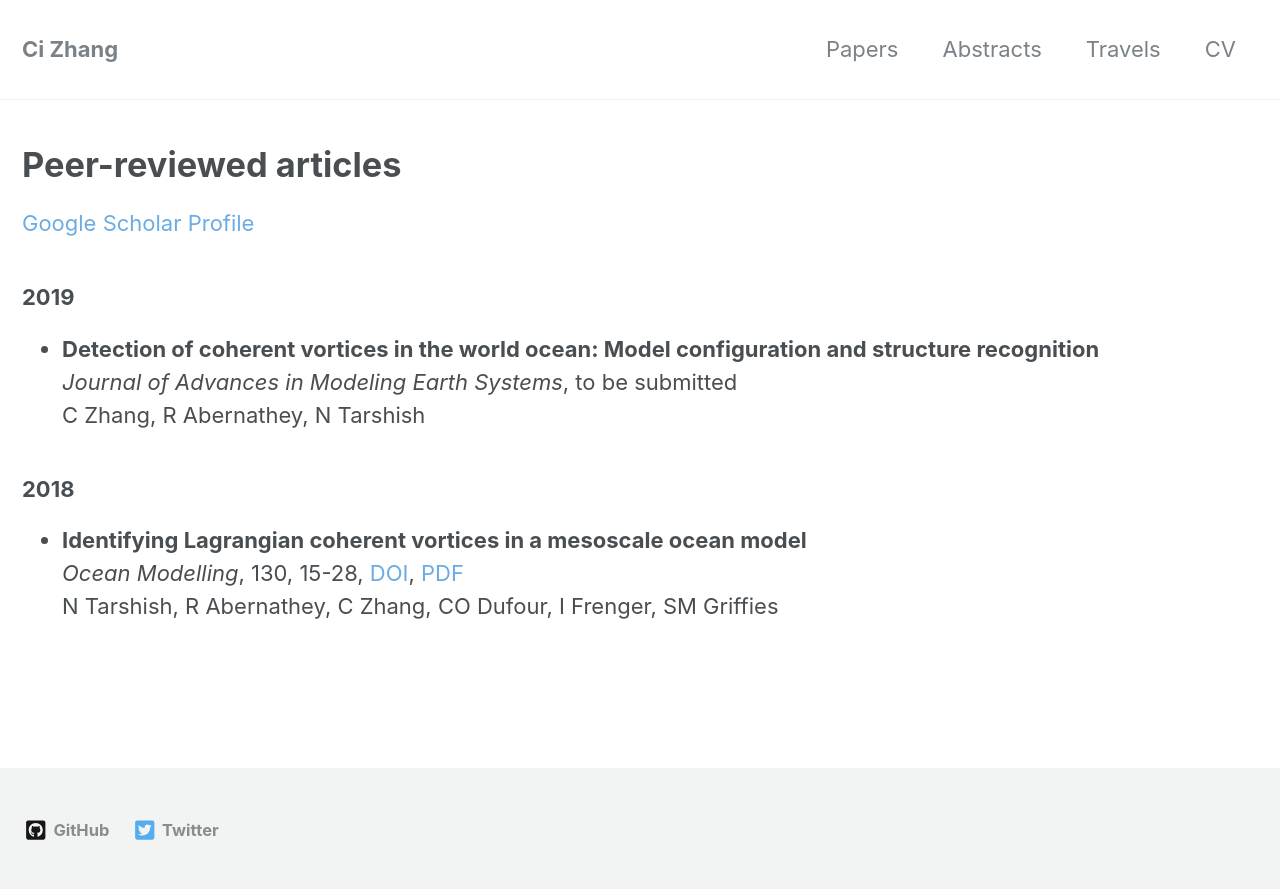
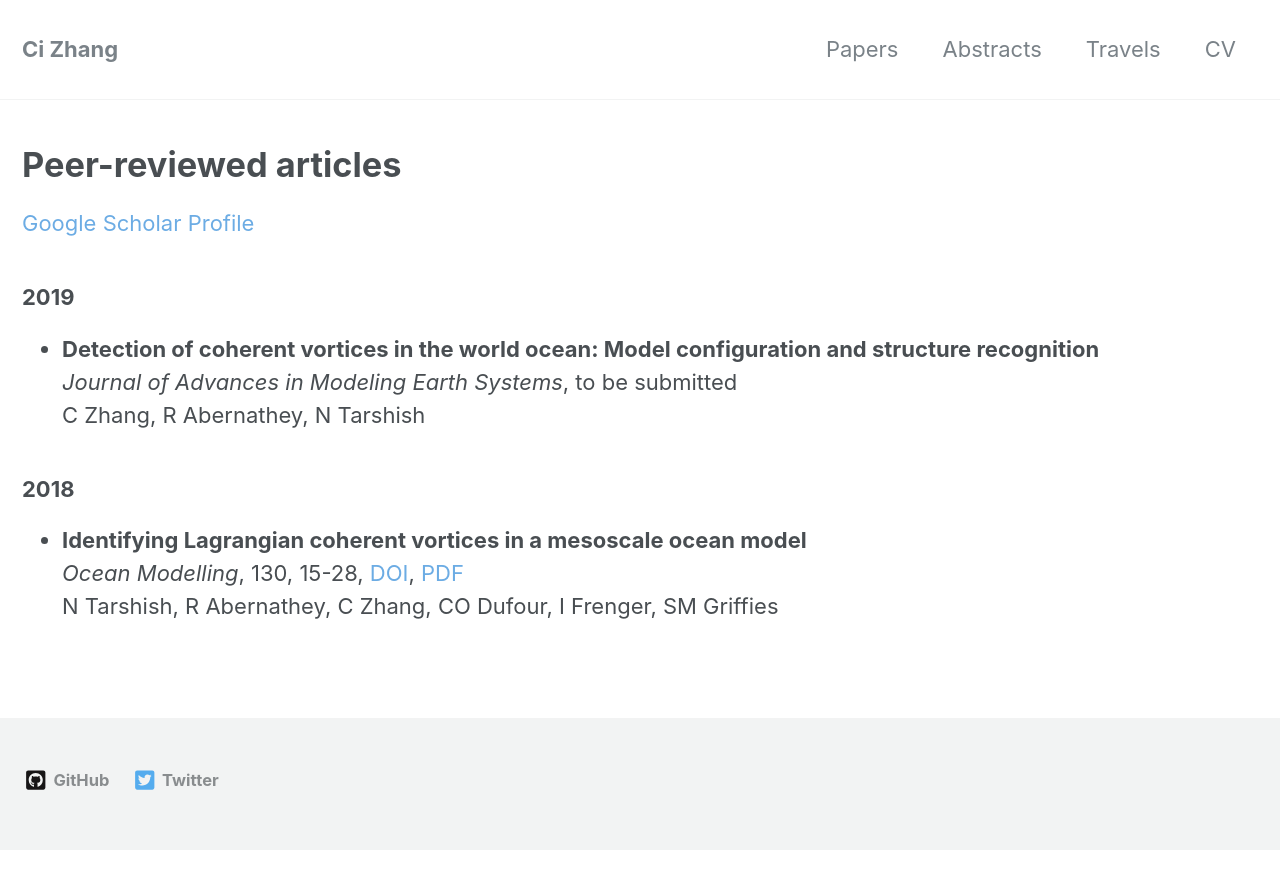
Before and after one commit to ci-zhang/ci-zhang.github.io, a Jekyll site: the page built from _pages/papers.md, in a window 1280 px wide. Shown: the top 889 px of the page. Built offline with Jekyll 4.4.1, drawn with Linux system fonts in a browser that asks for light colours; nearby versions of some CDN libraries; a style sheet for code colours, icons or effects is not loaded.

Commit message:
fix the safari fullscreen issue

```diff
--- a/_sass/minimal-mistakes/_footer.scss
+++ b/_sass/minimal-mistakes/_footer.scss
@@ -10,7 +10,7 @@
   width: 100%;
   clear: both;
   /* sticky footer fix start */
-  position: absolute;
+  /*position: absolute;
   bottom: 0;
   height: auto;
   /* sticky footer fix end */
```
